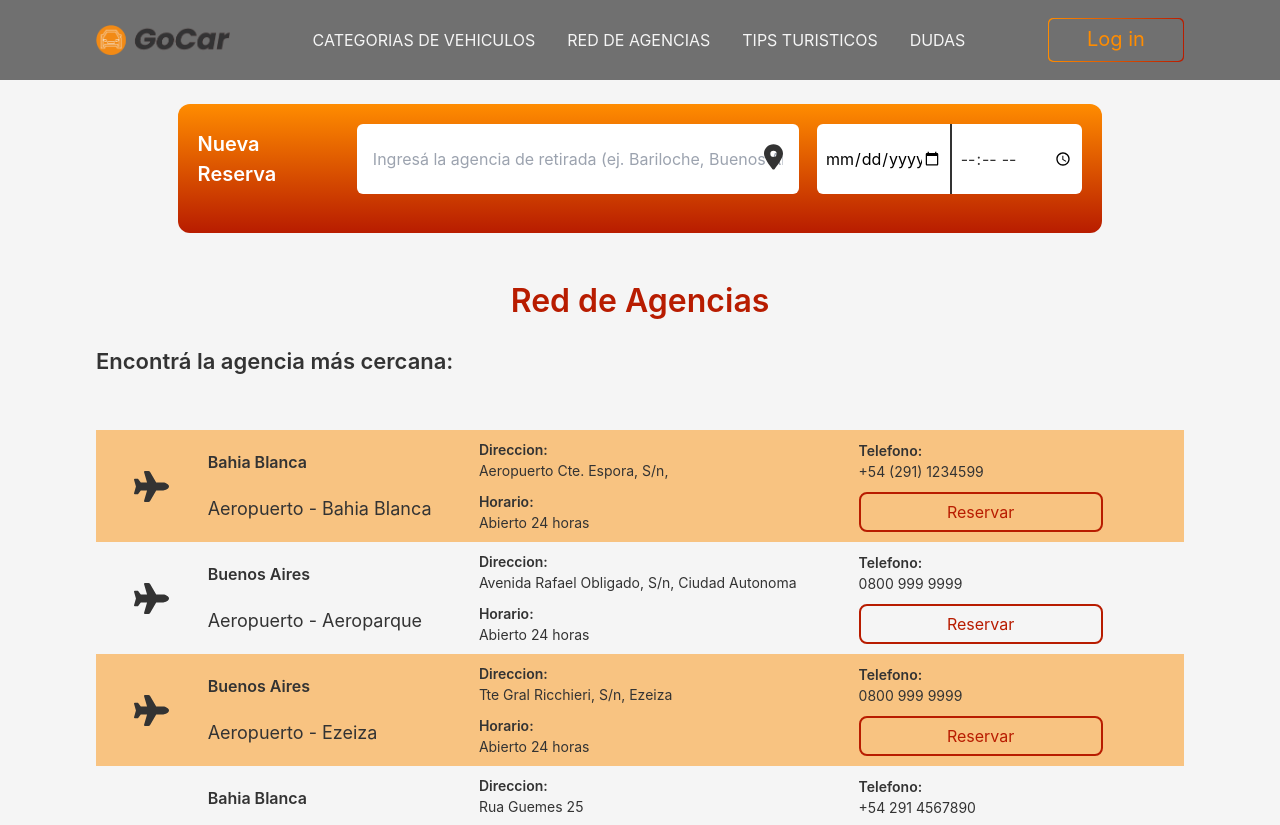
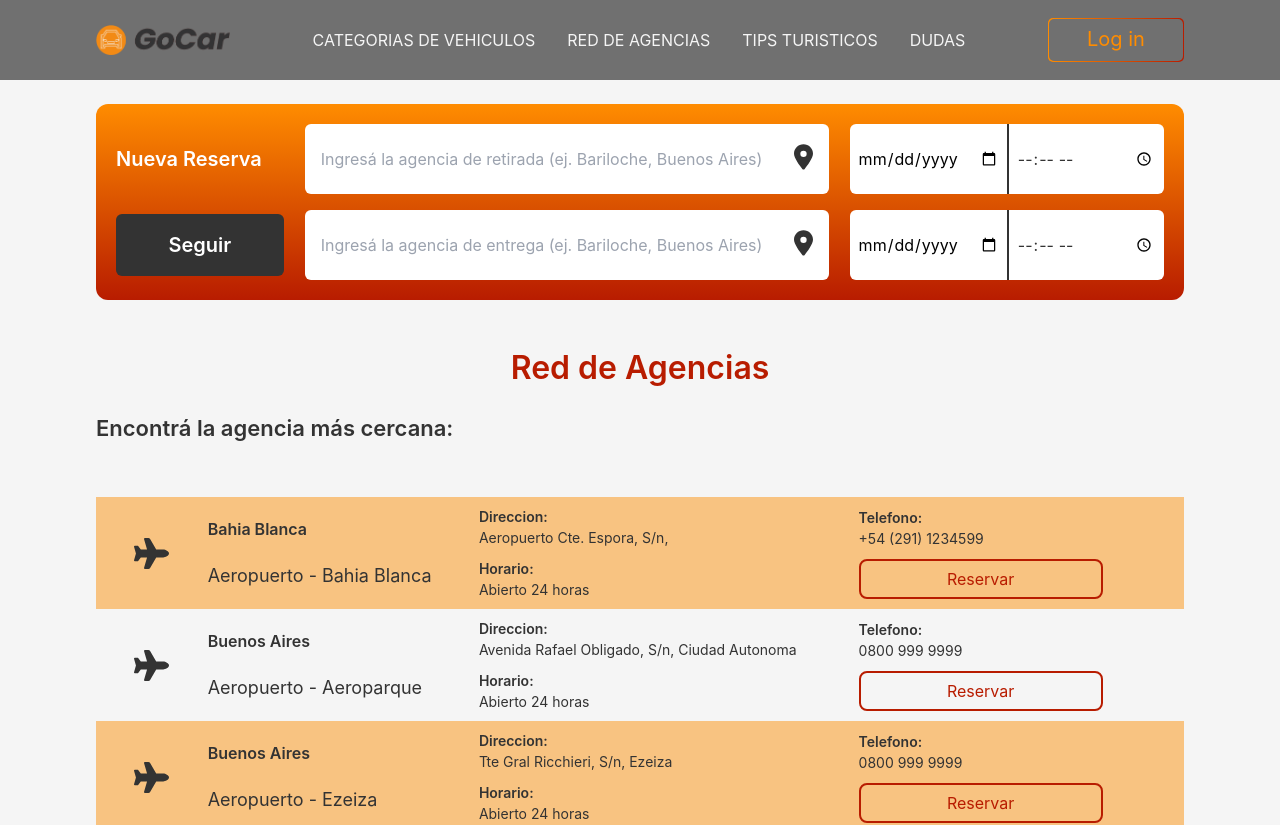
Before and after one commit to MatiasCoronel1312/s14-13-n-java, a React (Vite) app in the folder Frontend/: page /redDeAgencias in a window 1280 px wide. Shown: the top 825 px of the page. Built offline with nearby package versions, Linux system fonts and the light colour scheme.

Commit message:
fix nueva reserva

```diff
--- a/Frontend/src/components/NuevaReserva/NuevaReservaPrueba.tsx
+++ b/Frontend/src/components/NuevaReserva/NuevaReservaPrueba.tsx
@@ -6,9 +6,16 @@ import { FaLocationDot } from "react-icons/fa6";
 
 export const NuevaReserva = () => {
 
-    const [onFocus, setOnFocus] = useState(false)
-    const [filtro, setFiltro] = useState<string>();
-    const [dataEntrega, setDataEntrega] = useState(false);
+    const [onFocusEntrega, setOnFocusEntrega] = useState(false)
+    const [onFocusRetiro, setOnFocusRetiro] = useState(false)
+    const [agenciaRetiro, setAgenciaRetiro] = useState<string>('');
+    const [fechaRetiro, setFechaRetiro] = useState<string>('');
+    const [horaRetiro, setHoraRetiro] = useState<string>('');
+    const [agenciaEntrega, setAgenciaEntrega] = useState<string>('');
+    const [fechaEntrega, setFechaEntrega] = useState<string>('');
+    const [horaEntrega, setHoraEntrega] = useState<string>('');
+
+    const [dataEntrega, setDataEntrega] = useState(true);
     const navigator = useNavigate();
     const dispatch = useAppDispatch(); //dispatch para mas adelante para guardar los datos de la reserva
     const dataReserve = useAppSeletor(state=>state.dataReserve.dataReserve)//useSelector para recibir los datos de la agencia en el caso de haber seleccionado en la lista de agencias
@@ -16,32 +23,31 @@ export const NuevaReserva = () => {
 
     useEffect(() => {
     if(dataReserve.lugar){
-      handleChange('agenciasRetiro',dataReserve.lugar)
-        console.log()
+      handleChange(setAgenciaRetiro,'agenciasRetiro',dataReserve.lugar)
     }
     }, [dataReserve])
 
-   const handleFocus = () =>{
+   const handleFocus = (setOnFocus: React.Dispatch<React.SetStateAction<boolean>>,onFocus:boolean) =>{
     setTimeout(() => {
       setOnFocus(!onFocus);
     }, 300);
    }
-    const handleChange = (name:string, agencia?:string) => {
+    const handleChange = (setState: React.Dispatch<React.SetStateAction<string>>,name:string, agencia?:string) => {
       const element = document.getElementById(name) as HTMLInputElement | null;
        if (agencia) {
-
-        setFiltro(agencia);
+        setState(agencia);
       }else if(element){
-          setFiltro(element.value);
+          setState(element.value);
         }
     }
     const opcionesFiltradas = allAgencias.filter(agencia =>
-        agencia.name.toLowerCase().includes(filtro?filtro.toLowerCase():'')
+        agencia.name.toLowerCase().includes(agenciaRetiro?agenciaRetiro.toLowerCase():'')
       );
+
 
   return (
     <div className="w-full">
-      <div className=" Gradient-V min-h-[129px] max-h-[244px] p-5 my-6 rounded-xl lg:w-[85%] md:w-[90%] flex flex-col mx-auto ">
+      <div className=" Gradient-V min-h-[129px] max-h-[244px] p-5 my-6 rounded-xl flex flex-col mx-auto ">
           <div className="flex justify-between h-[45%] mb-4">
             <p className="w-[16%] text-white text-[20px] font-semibold self-center ">Nueva Reserva</p>
             <div className="w-[50%] h-[70px] relative">
@@ -51,18 +57,18 @@ export const NuevaReserva = () => {
                       type="text"
                       name="agenciaRetiro"
                       id="agenciaRetiro"
-                      value={filtro}
-                      onBlur={handleFocus}
-                      onFocus={handleFocus}
-                      onChange={()=>{handleChange('agenciaRetiro')}}
+                      value={agenciaRetiro}
+                      onBlur={()=>{handleFocus(setOnFocusRetiro,onFocusRetiro)}}
+                      onFocus={()=>{handleFocus(setOnFocusRetiro,onFocusRetiro)}}
+                      onChange={()=>{handleChange(setAgenciaRetiro,'agenciaRetiro')}}
                       placeholder={'Ingresá la agencia de retirada (ej. Bariloche, Buenos Aires)'}
                     />
                     <FaLocationDot className="absolute bottom-[1.5rem] right-[1rem] w-[19px] h-[26px] text-text"/>
                 </div>
                   {
-                  onFocus&&<ul className="absolute top-[68px] bg-background rounded-lg border-2 border-text">
-                  {filtro?.length&&filtro.length>2&& opcionesFiltradas.map((opcion, index) => (
-                    <li onClick={()=>{handleChange('agenciasRetiro',opcion.name)}} className="cursor-pointer p-2" key={index}>{opcion.name}</li>
+                  onFocusRetiro&&<ul className="absolute top-[68px] bg-background rounded-lg border-2 border-text z-10">
+                  {agenciaRetiro&&agenciaRetiro.length>2&& opcionesFiltradas.map((opcion, index) => (
+                    <li onClick={()=>{handleChange(setAgenciaRetiro,'agenciasRetiro',opcion.name)}} className="cursor-pointer p-2" key={index}>{opcion.name}</li>
                   ))}
                 </ul>
                 }
@@ -74,12 +80,19 @@ export const NuevaReserva = () => {
                 type="date"
                 name="fechaRetiro"
                 placeholder="Fecha de Retiro"
+                id="fechaRetiro"
+                value={fechaEntrega}
+                onChange={()=>{handleChange(setFechaRetiro,'fechaRetiro')}}
               />
 
               <input
                 className="w-1/2 h-full text-text rounded-r-md border-l-2 border-text px-2"
                 type="time"
                 placeholder="Hora de Retiro"
+                name="horaRetiro"
+                id="horaRetiro"
+                value={horaRetiro}
+                onChange={()=>{handleChange(setHoraRetiro,'horaRetiro')}}
 
               />
             </div>
@@ -87,7 +100,7 @@ export const NuevaReserva = () => {
           {dataEntrega&&<div className="flex justify-between h-[45%]">
             <button
               onClick={()=>{navigator("/categoriasDeVehiculos/seleciona")}}
-              className="bg-black h-[62px]  self-center w-[16%] text-white text-[20px] font-semibold rounded-md "
+              className="bg-text h-[62px]  self-center w-[16%] text-white text-[20px] font-semibold rounded-md "
               type="submit"
             >
               Seguir
@@ -99,18 +112,18 @@ export const NuevaReserva = () => {
                       type="text"
                       name="agenciaEntrega"
                       id="agenciaEntrega"
-                      value={filtro}
-                      onBlur={handleFocus}
-                      onFocus={handleFocus}
-                      onChange={()=>{handleChange('agenciaEntrega')}}
+                      value={agenciaEntrega}
+                      onBlur={()=>{handleFocus(setOnFocusEntrega,onFocusEntrega)}}
+                      onFocus={()=>{handleFocus(setOnFocusEntrega,onFocusEntrega)}}
+                      onChange={()=>{handleChange(setAgenciaEntrega,'agenciaEntrega')}}
                       placeholder="Ingresá la agencia de entrega (ej. Bariloche, Buenos Aires)"
                     />
                     <FaLocationDot className="absolute bottom-[1.5rem] right-[1rem] w-[19px] h-[26px] text-text"/>
                 </div>
                   {
-                  onFocus&&<ul className="absolute top-[68px] bg-background rounded-lg border-2 border-text">
-                  {filtro.length>2&& opcionesFiltradas.map((opcion, index) => (
-                    <li onClick={()=>{handleChange('agenciasRetiro',opcion.name)}} className="cursor-pointer p-2" key={index}>{opcion.name}</li>
+                  onFocusEntrega&&<ul className="absolute top-[68px] bg-background rounded-lg border-2 border-text">
+                  {agenciaEntrega&&agenciaEntrega.length>2&& opcionesFiltradas.map((opcion, index) => (
+                    <li onClick={()=>{handleChange(setAgenciaEntrega,'agenciasEntrega',opcion.name)}} className="cursor-pointer p-2" key={index}>{opcion.name}</li>
                   ))}
                 </ul>
                 }
@@ -120,13 +133,21 @@ export const NuevaReserva = () => {
                 className="w-1/2 h-full rounded-l-md px-2"
                 type="date"
                 name="fechaEntrega"
+                id="fechaEntrega"
+                value={fechaEntrega}
                 placeholder="Fecha de Entrega"
+                onChange={()=>{handleChange(setFechaEntrega,'fechaEntrega')}}
+
               />
 
               <input
                 className="w-1/2 h-full text-text rounded-r-md border-l-2 border-text px-2"
                 type="time"
                 placeholder="Hora de Entrega"
+                name="horaEntrega"
+                id="horaEntrega"
+                value={horaEntrega}
+                onChange={()=>{handleChange(setHoraEntrega,'horaEntrega')}}
 
               />
             </div>
```
